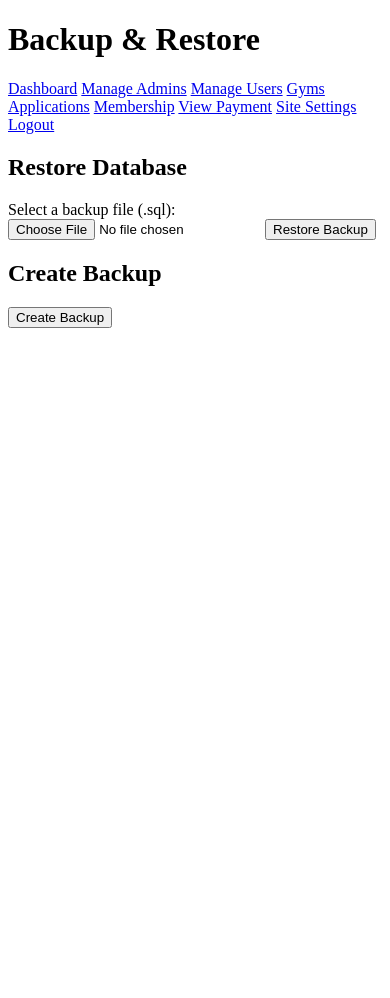
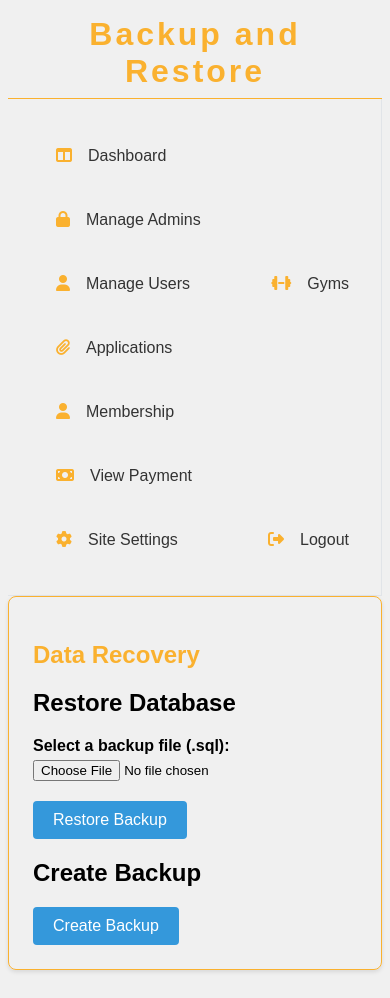
Before and after one commit to Herbenne/Fithub-Connects, a PHP site: page /backup_restore.php in a window 390 px wide. Before the commit the page ends 328 px from the top, so only its background shows below. Run offline with PHP 8.4, Linux system fonts and the light colour scheme; some libraries are stand-ins or nearby versions.

Commit message:
added desgin for backup_restore

```diff
--- a/Super/backup_restore.php
+++ b/Super/backup_restore.php
@@ -68,12 +68,16 @@ if ($_SERVER['REQUEST_METHOD'] === 'POST') {
     <meta charset="UTF-8">
     <meta name="viewport" content="width=device-width, initial-scale=1.0">
     <title>Backup & Restore</title>
+    <script src="https://kit.fontawesome.com/b098b18a13.js" crossorigin="anonymous"></script>
+    <link rel="stylesheet" href="superAdminCss/Backup_Restore.css">
 </head>
 
 <body>
+    <div class="dashboard-container">
         <header>
-        <h1>Backup & Restore</h1>
+            <h1>Backup and Restore</h1>
         </header>
+
 
         <nav>
             <a href="superadmin_dashboard.php"><i class="fa-solid fa-table-columns"></i>Dashboard</a>
@@ -87,7 +91,9 @@ if ($_SERVER['REQUEST_METHOD'] === 'POST') {
             <a href="../Admin/admin_login_form.php"><i class="fa-solid fa-right-from-bracket"></i>Logout</a>
         </nav>
 
-    <div class="container">
+        <main>
+            <div class="card">
+            <h2 class="spanlabel">Data Recovery</h2>
                 <!-- Display messages -->
                 <?php if (!empty($message)) : ?>
                     <p><?= $message ?></p>
@@ -96,16 +102,24 @@ if ($_SERVER['REQUEST_METHOD'] === 'POST') {
                 <!-- Restore Section -->
                 <h2>Restore Database</h2>
                 <form method="POST" enctype="multipart/form-data">
+                    <div class="form-group">
                         <label for="backup_file">Select a backup file (.sql):</label>
                         <input type="file" name="backup_file" id="backup_file" required>
+                    </div>
+                    <div class="restore-button">
                         <button type="submit">Restore Backup</button>
+                    </div>
                 </form>
 
                 <!-- Backup Section -->
                 <h2>Create Backup</h2>
                 <form method="POST">
+                    <div class="backup-button">
                         <button type="submit" name="backup_action" value="create">Create Backup</button>
+                    </div>
                 </form>
+            </div>
+        </main>
     </div>
 </body>
 
--- /dev/null
+++ b/Super/superAdminCss/Backup_Restore.css
@@ -0,0 +1,145 @@
+
+:root {
+  --primary-color: #4a90e2;
+  --secondary-color: #f5f7fa;
+  --text-color: #333;
+  --border-color: #e1e4e8;
+  --success-color: #4caf50;
+  --warning-color: #ffa726;
+}
+
+.spanlabel{
+  color: #fab12f;
+}
+
+body {
+  font-family: Poppins, sans-serif;
+  background-color: #f0f0f0;
+}
+
+.dashboard-container {
+  display: grid;
+  grid-template-columns: 250px 1fr;
+  grid-template-areas:
+    "header header"
+    "nav main";
+  min-height: 100vh;
+}
+
+header {
+  grid-area: header;
+  color: #fab12f;
+  text-align: center;
+  border-bottom: 1px solid #fab12f;
+  letter-spacing: 3px;
+  padding: 15px;
+  height: 60px;
+  display: flex;
+  align-items: center;
+  justify-content: center;
+
+}
+
+nav {
+  grid-area: nav;
+  padding: 2rem 1rem;
+  height: 100vh;
+}
+
+nav a {
+  display: block;
+  padding: 0.5rem 1rem;
+  color: var(--text-color);
+  text-decoration: none;
+  transition: background-color 0.3s;
+}
+
+nav a:hover {
+  background-color: #3498db;
+}
+
+nav a i{
+  display: block;
+  padding: 0.5rem 1rem;
+  color: var(--text-color);
+  text-decoration: none;
+  color: #fab12f;
+}
+
+.card {
+  border-radius: 8px;
+  box-shadow: 0 2px 4px rgba(0, 0, 0, 0.1);
+  padding: 1.5rem;
+  border: 1px solid #fab12f;
+  margin-bottom: 20px;
+}
+
+.restore-button{
+  margin-top: 20px;
+}
+
+form {
+  border-radius: 8px;
+}
+
+label {
+  display: block;
+  margin-bottom: 5px;
+  font-weight: bold;
+}
+
+button {
+  background-color: #3498db;
+  color: #fff;
+  padding: 10px 20px;
+  border: none;
+  border-radius: 4px;
+  cursor: pointer;
+  font-size: 16px;
+  transition: background-color 0.3s ease;
+}
+
+button:hover {
+  background-color: #2980b9;
+}
+
+
+@media (max-width: 768px) {
+  .dashboard-container {
+      grid-template-columns: 1fr;
+      grid-template-areas:
+          "header"
+          "nav"
+          "main";
+  }
+
+  nav {
+    grid-area: nav;
+    background-color: #f0f0f0;
+    padding: 2rem 1rem;
+    border-right: 1px solid var(--border-color);
+    display: flex;
+    flex-direction: row;
+    flex-wrap: wrap;
+    gap: 1rem;
+    justify-content: space-between;
+    height: auto;
+  }
+
+  nav {
+      border-right: none;
+      border-bottom: 1px solid var(--border-color);
+  }
+}
+
+@media (max-width: 450px) {
+
+  nav {
+    grid-area: nav;
+    background-color: #f0f0f0;
+    padding: 2rem 1rem;
+    border-right: 1px solid var(--border-color);
+    gap: 1rem;
+  }
+
+}
```
Lines whose indentation alone changed are shown as unchanged.
